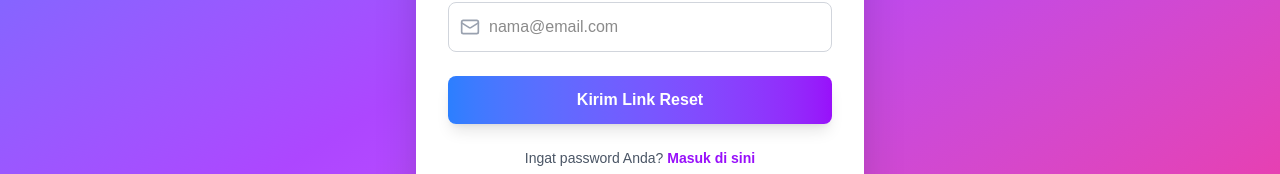
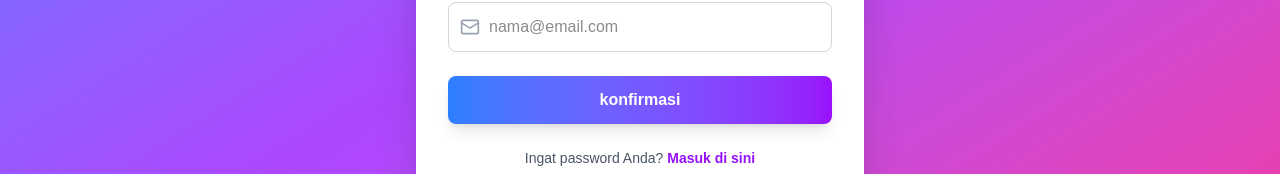
Before and after one commit to KodingMulu/SkillLink, a Next.js app in the folder web/: page /auth/forget-password in a window 1280 px wide. Shown: the part 455-629 px from the top of the page. Built offline with nearby package versions, Linux system fonts and the light colour scheme.

Commit message:
feat:mengubah-textbutton

```diff
--- a/web/src/app/auth/forget-password/page.tsx
+++ b/web/src/app/auth/forget-password/page.tsx
@@ -123,7 +123,7 @@ export default function ForgetPasswordPage() {
               disabled={loading}
               className="w-full bg-gradient-to-r from-blue-500 to-purple-600 text-white py-3 rounded-lg font-semibold hover:from-blue-600 hover:to-purple-700 transform hover:scale-105 transition duration-200 shadow-lg disabled:opacity-50 disabled:cursor-not-allowed disabled:transform-none"
             >
-              {loading ? 'Mengirim...' : 'Kirim Link Reset'}
+              {loading ? 'Mengirim...' : 'konfirmasi'}
             </button>
 
             {/* Additional Info */}
```
